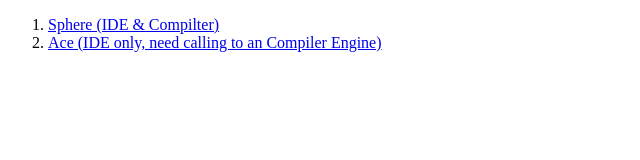
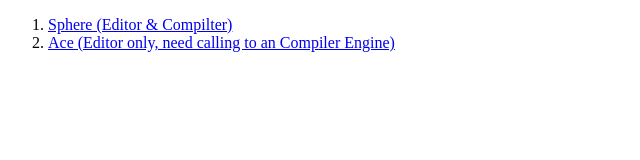
Before and after one commit to vinhdoanthe/codable, a plain HTML site: page index.html in a window 1280 px wide. Shown: the whole page, without its empty margins (0-640 px from the left). Drawn offline with Linux system fonts and the light colour scheme.

Commit message:
Update content

```diff
--- a/index.html
+++ b/index.html
@@ -7,8 +7,8 @@
 <body>
 <div>
 <ol>
-    <li><a href="./sphere-engine.html">Sphere (IDE & Compilter)</a></li>
-    <li><a href="./ace-editor.html">Ace (IDE only, need calling to an Compiler Engine)</a></li>
+    <li><a href="./sphere-engine.html">Sphere (Editor & Compilter)</a></li>
+    <li><a href="./ace-editor.html">Ace (Editor only, need calling to an Compiler Engine)</a></li>
 </ol>
 </div>
 </body>
```
